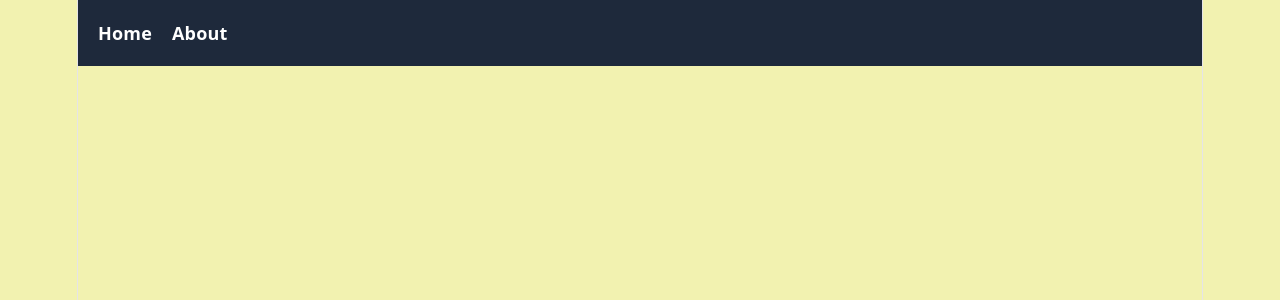
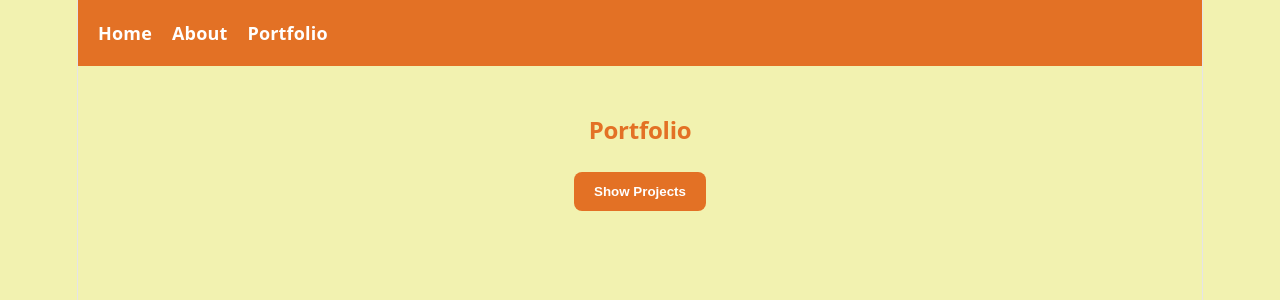
Before and after one commit to jakobkorling/React-Project, a React (Vite) app in the folder react-project/: page /portfolio in a window 1280 px wide. Before the commit this address had no page. Shown: the top 300 px of the page. Built offline with nearby package versions, Linux system fonts and the light colour scheme.

Commit message:
Changed colors and added effect on button

```diff
--- a/react-project/src/App.jsx
+++ b/react-project/src/App.jsx
@@ -1,8 +1,8 @@
 import {BrowserRouter, Routes, Route} from "react-router-dom";
-import PreviousProjects from "./Components/Previous-projects.jsx";
 import Home from "./pages/home.jsx";
 import About from "./pages/about.jsx";
 import Navbar from "./navbar.jsx";
+import Portfolio from "./pages/Portfolio.jsx";
 
 function App() {
   return (
@@ -12,6 +12,7 @@ function App() {
         <Routes>
             <Route path="/" element={<Home/>}/>
             <Route path="/about" element={<About/>}/>
+            <Route path="/portfolio" element={<Portfolio/>}/>
         </Routes>
       </BrowserRouter>
     </>
--- a/react-project/src/Components/Previous-projects.css
+++ b/react-project/src/Components/Previous-projects.css
@@ -1,7 +1,7 @@
 body {
     margin: 0;
-    background: rgb(242, 242, 176);
-    color: rgb(255, 72, 17);
+    background: #f2f2b0;
+    color: white;
 }
 
 .container {
@@ -17,15 +17,20 @@ body {
 }
 
 h1 {
-    color: #fb7188;
+    color: #e37125;
     font-weight: bold;
     margin-bottom: 20px;
 }
 
 h2 {
-    color: #ff6152;
+    color: #e37125;
     font-weight: bold;
     margin-top: 10px;
+}
+
+h3 {
+    color: white;
+    font-weight: bold;
 }
 
 /* Navbar */
@@ -34,7 +39,7 @@ nav {
     display: flex;
     gap: 20px;
     padding: 20px;
-    background: #1e293b;
+    background:#e37125;
 }
 
 nav a {
@@ -44,5 +49,26 @@ nav a {
 }
 
 nav a:hover {
-    color: #38bdf8;
+    color: #f2f2b0;
 }
+
+.portfolio-container {
+    padding: 40px;
+    text-align: center;
+}
+
+button {
+    padding: 12px 20px;
+    margin-top: 20px;
+    border: none;
+    border-radius: 8px;
+    background: #e37125;
+    color: white;
+    font-weight: bold;
+    cursor: pointer;
+    transition: 0.3s;
+}
+
+button:hover {
+    transform: translateY(-3px);
+}
--- a/react-project/src/Components/Project-card.css
+++ b/react-project/src/Components/Project-card.css
@@ -1,9 +1,10 @@
 .card {
-    background: rgb(166, 255, 161);
+    background: #e37125;
     border-radius: 16px;
     overflow: hidden;
     box-shadow: 0 10px 25px;
     transition: transform 0.3s ease;
+    color: white;
 }
 
 .card:hover {
@@ -25,13 +26,13 @@
     display: inline-block;
     margin-top: 10px;
     padding: 10px;
-    background: #457d1f;
-    color: rgb(255, 255, 255);
+    background: white;
+    color: #e37125;
     border-radius: 8px;
     text-decoration: none;
     font-weight: bold;
 }
 
 .card a:hover {
-    background: #78ef41;
+    background: #f2f2b0;
 }
--- a/react-project/src/Components/Project-card.jsx
+++ b/react-project/src/Components/Project-card.jsx
@@ -14,7 +14,7 @@ function ProjectCard({
     return (
         <div className="card">
             <div className="card-content">
-                <h2>{name}</h2>
+                <h3>{name}</h3>
 
                 <p>{description}</p>
 
--- a/react-project/src/navbar.jsx
+++ b/react-project/src/navbar.jsx
@@ -6,6 +6,7 @@ function Navbar() {
         <nav>
             <Link to="/">Home</Link>
             <Link to="/about">About</Link>
+            <Link to="/portfolio">Portfolio</Link>
         </nav>
     );
 }
--- a/react-project/src/pages/About.jsx
+++ b/react-project/src/pages/About.jsx
@@ -1,10 +1,8 @@
-import PreviousProjects from "../Components/Previous-projects.jsx";
 
 function About () {
     return(
         <div>
-            <h2>About</h2>
-            <PreviousProjects></PreviousProjects>
+            <h2 className="projects-title">About</h2>
         </div>
     )
 }
--- a/react-project/src/pages/Home.jsx
+++ b/react-project/src/pages/Home.jsx
@@ -1,10 +1,8 @@
-import PreviousProjects from "../Components/Previous-projects.jsx";
 
 function Home () {
     return(
         <div>
-            <h2>Homepage</h2>
-            <PreviousProjects></PreviousProjects>
+            <h2 className="projects-title">Homepage</h2>
         </div>
     )
 }
--- /dev/null
+++ b/react-project/src/pages/Portfolio.jsx
@@ -0,0 +1,20 @@
+import { useState } from "react";
+import PreviousProjects from "../Components/Previous-projects";
+
+function Portfolio() {
+    const [showProjects, setShowProjects] = useState(false);
+
+    return(
+        <div className="portfolio-container">
+            <h2 className="projects-title">Portfolio</h2>
+
+            <button onClick={() => setShowProjects(!showProjects)}>
+                {showProjects ? "Hide Projects" : "Show Projects"}
+            </button>
+
+            {showProjects && <PreviousProjects />}
+        </div>
+    );
+}
+
+export default Portfolio;
```
